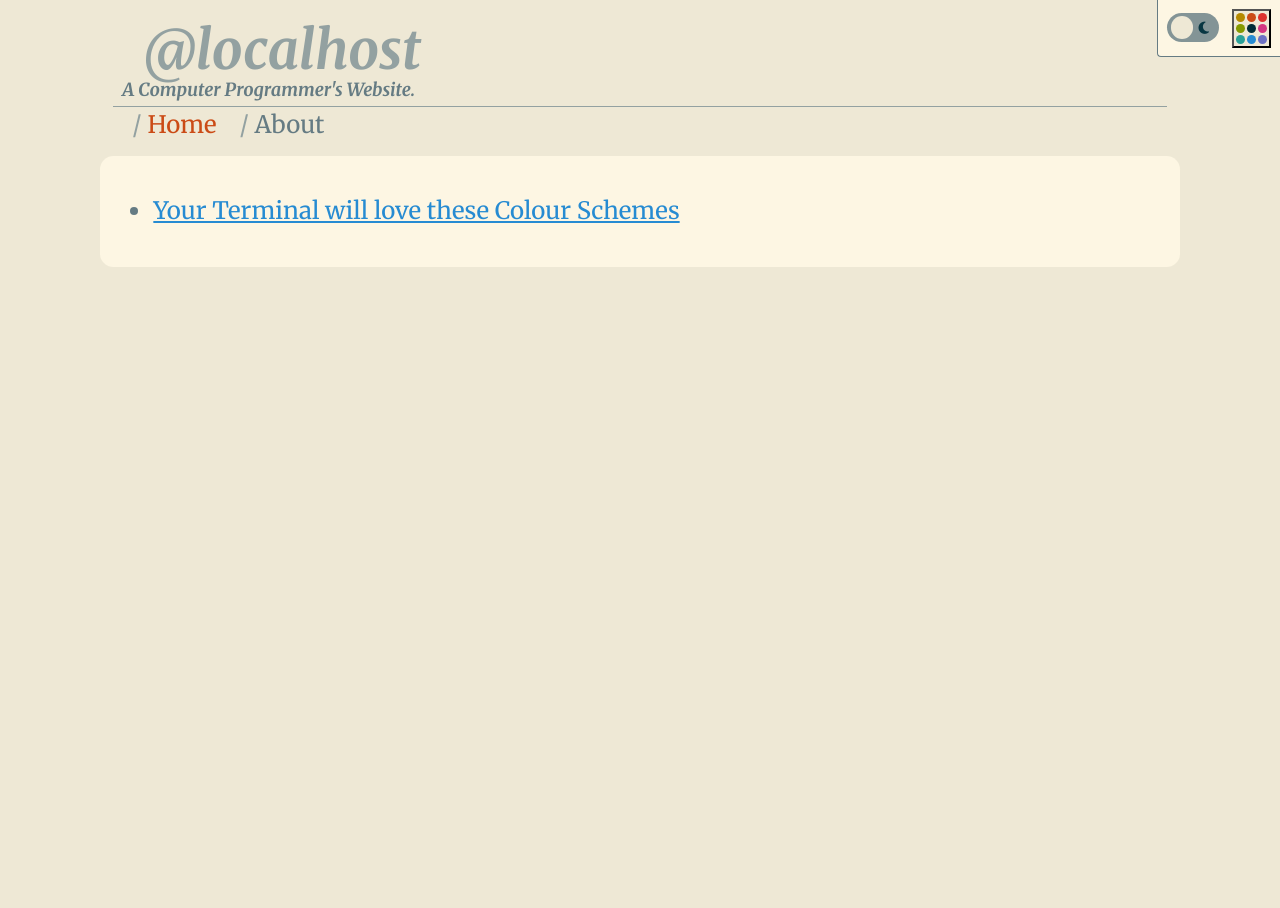
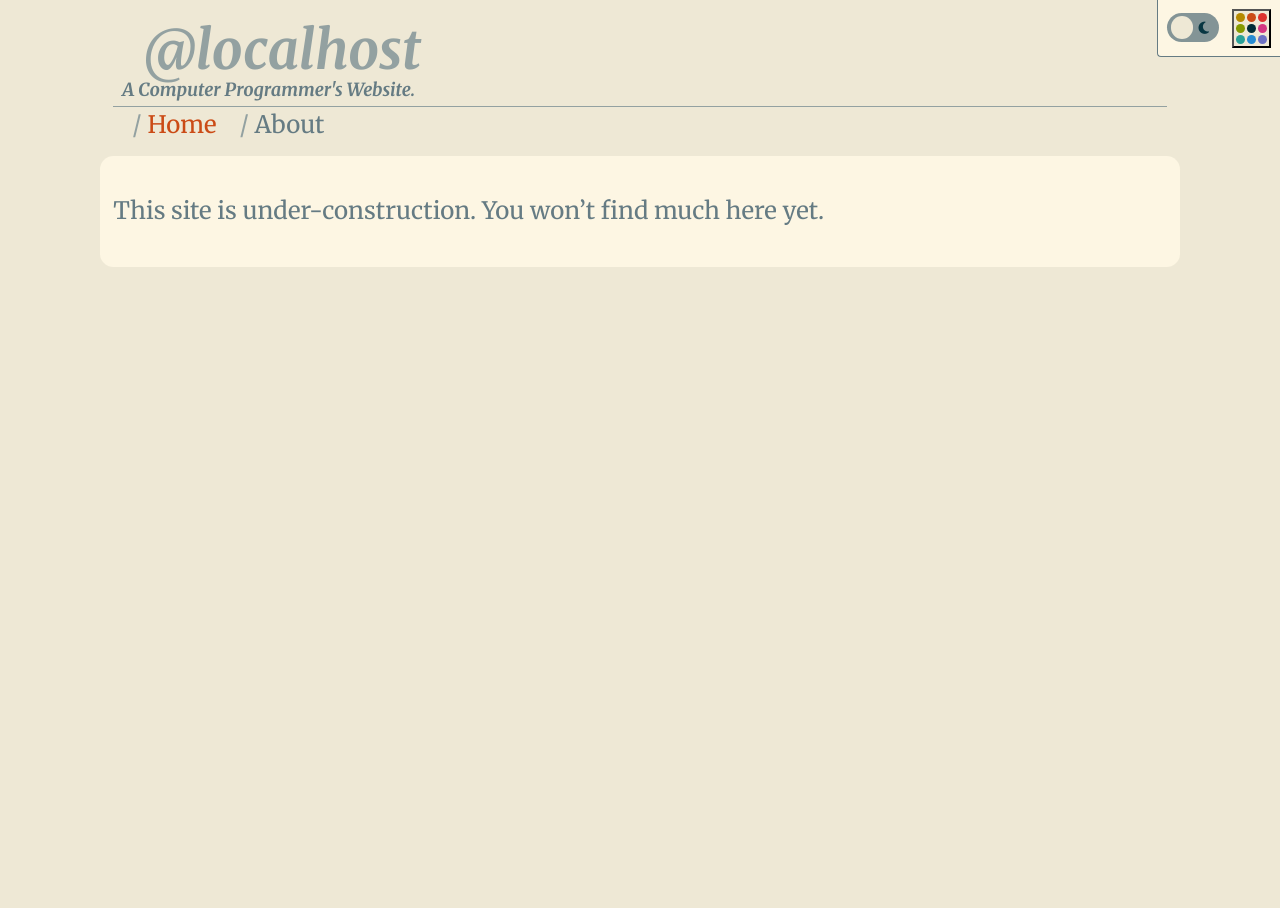
Before and after one commit to QuiteClose/quiteclose.github.io, a Jekyll site: the page built from index.md, in a window 1280 px wide. Built offline with Jekyll 4.4.1, drawn with Linux system fonts in a browser that asks for light colours; nearby versions of some CDN libraries; some web fonts are replaced.

Commit message:
Under construction.

```diff
--- a/index.md
+++ b/index.md
@@ -3,6 +3,8 @@ layout: default
 title: "Home"
 class: page-home
 ---
+
+This site is under-construction. You won't find much here yet.
 
 <ul>
   {% for post in site.posts %}
```
Also changed, not shown: articles/_drafts/colours.md (renamed from articles/_posts/2024-11-01-solarized-colour-scheme.md).
